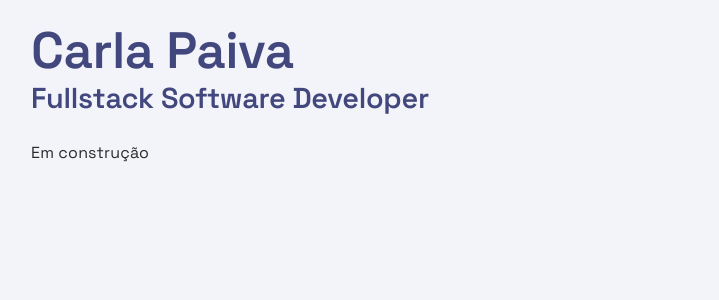
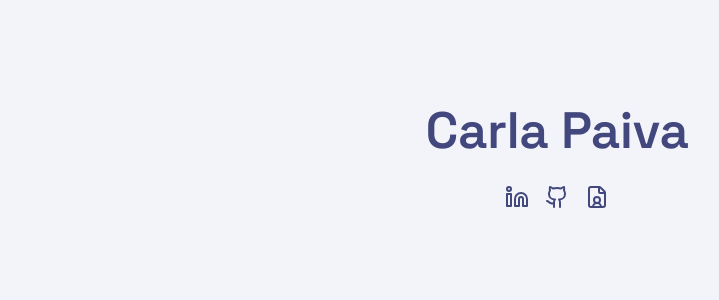
Before and after one commit to CarlaPaiva/mywebpage, a React (Vite) app: page / in a window 1280 px wide. Shown: the top 300 px of the page, without its empty margins (83-802 px from the left). Built offline with nearby package versions, Linux system fonts and the light colour scheme.

Commit message:
wip: created basic header

```diff
--- a/src/App.css
+++ b/src/App.css
@@ -1,4 +1,5 @@
 .container {
+  margin-top: 100px;
   max-width: 1100px;
   padding-left: var(--space-4);
   padding-right: var(--space-4);
@@ -6,7 +7,6 @@
   margin-right: auto;
 }
 
-
 .card {
   background-color: var(--color-bg-surface);
   border: 1px solid var(--color-border);
--- a/src/App.tsx
+++ b/src/App.tsx
@@ -1,13 +1,10 @@
 import "./App.css";
+import Header from "./components/header";
 
 function App() {
   return (
     <div className="container">
-      <h1>
-        Carla Paiva
-        <h2>Fullstack Software Developer</h2>
-      </h1>
-      <p>Em construção</p>
+      <Header />
     </div>
   );
 }
--- a/src/base.css
+++ b/src/base.css
@@ -16,7 +16,7 @@
 
 :root {
   /* Backgrounds */
-  --color-bg: #f2f4ff;
+  --color-bg: whitesmoke;
   --color-bg-surface: #ffffff;
 
   /* Text */
@@ -157,7 +157,6 @@
   padding-inline: var(--space-4);
 }
 
-
 .card {
   background-color: var(--color-bg-surface);
   border: 1px solid var(--color-border);
--- /dev/null
+++ b/src/components/header/index.css
@@ -0,0 +1,16 @@
+.header {
+  text-align: center;
+}
+
+.header__icons {
+  list-style-type: none;
+  display: flex;
+  flex-direction: row;
+  justify-content: center;
+  gap: 1rem;
+}
+
+.header__icons li {
+  display: block;
+  flex: 0 0 auto;
+}
--- /dev/null
+++ b/src/components/header/index.tsx
@@ -0,0 +1,44 @@
+import "./index.css";
+import LinkedIn from "../../icons/linkedin";
+import GitHub from "../../icons/github";
+import Curriculum from "../../icons/curriculum";
+
+const Header = () => {
+  return (
+    <div className="header">
+      <h1>Carla Paiva</h1>
+      {/* <h2>Fullstack Software Developer</h2> */}
+      <u className="header__icons">
+        <li title="LinkedIn">
+          <a
+            href="https://www.linkedin.com/in/carla-paiva/"
+            target="_blank"
+            aria-label="LinkedIn button"
+          >
+            <LinkedIn />
+          </a>
+        </li>
+        <li title="Github">
+          <a
+            href="https://github.com/CarlaPaiva"
+            target="_blank"
+            aria-label="Github button"
+          >
+            <GitHub />
+          </a>
+        </li>
+        <li title="Curriculum">
+          <a
+            href="https://github.com/CarlaPaiva"
+            target="_blank"
+            aria-label="Download my curriculum"
+          >
+            <Curriculum />
+          </a>
+        </li>
+      </u>
+    </div>
+  );
+};
+
+export default Header;
--- /dev/null
+++ b/src/components/index.ts
@@ -0,0 +1 @@
+export * from "./header";
--- /dev/null
+++ b/src/icons/curriculum.tsx
@@ -0,0 +1,22 @@
+const Curriculum = () => {
+  return (
+    <svg
+      xmlns="http://www.w3.org/2000/svg"
+      width="24"
+      height="24"
+      viewBox="0 0 24 24"
+      fill="none"
+      stroke="currentColor"
+      stroke-width="2"
+      stroke-linecap="round"
+      stroke-linejoin="round"
+    >
+      <path d="M6 22a2 2 0 0 1-2-2V4a2 2 0 0 1 2-2h8a2.4 2.4 0 0 1 1.704.706l3.588 3.588A2.4 2.4 0 0 1 20 8v12a2 2 0 0 1-2 2z" />
+      <path d="M14 2v5a1 1 0 0 0 1 1h5" />
+      <path d="M16 22a4 4 0 0 0-8 0" />
+      <circle cx="12" cy="15" r="3" />
+    </svg>
+  );
+};
+
+export default Curriculum;
--- /dev/null
+++ b/src/icons/github.tsx
@@ -0,0 +1,20 @@
+const GitHub = () => {
+  return (
+    <svg
+      xmlns="http://www.w3.org/2000/svg"
+      width="24"
+      height="24"
+      viewBox="0 0 24 24"
+      fill="none"
+      stroke="currentColor"
+      stroke-width="2"
+      stroke-linecap="round"
+      stroke-linejoin="round"
+    >
+      <path d="M15 22v-4a4.8 4.8 0 0 0-1-3.5c3 0 6-2 6-5.5.08-1.25-.27-2.48-1-3.5.28-1.15.28-2.35 0-3.5 0 0-1 0-3 1.5-2.64-.5-5.36-.5-8 0C6 2 5 2 5 2c-.3 1.15-.3 2.35 0 3.5A5.403 5.403 0 0 0 4 9c0 3.5 3 5.5 6 5.5-.39.49-.68 1.05-.85 1.65-.17.6-.22 1.23-.15 1.85v4" />
+      <path d="M9 18c-4.51 2-5-2-7-2" />
+    </svg>
+  );
+};
+
+export default GitHub;
--- /dev/null
+++ b/src/icons/linkedin.tsx
@@ -0,0 +1,21 @@
+const LinkedIn = () => {
+  return (
+    <svg
+      xmlns="http://www.w3.org/2000/svg"
+      width="24"
+      height="24"
+      viewBox="0 0 24 24"
+      fill="none"
+      stroke="currentColor"
+      stroke-width="2"
+      stroke-linecap="round"
+      stroke-linejoin="round"
+    >
+      <path d="M16 8a6 6 0 0 1 6 6v7h-4v-7a2 2 0 0 0-2-2 2 2 0 0 0-2 2v7h-4v-7a6 6 0 0 1 6-6z" />
+      <rect width="4" height="12" x="2" y="9" />
+      <circle cx="4" cy="4" r="2" />
+    </svg>
+  );
+};
+
+export default LinkedIn;
```
